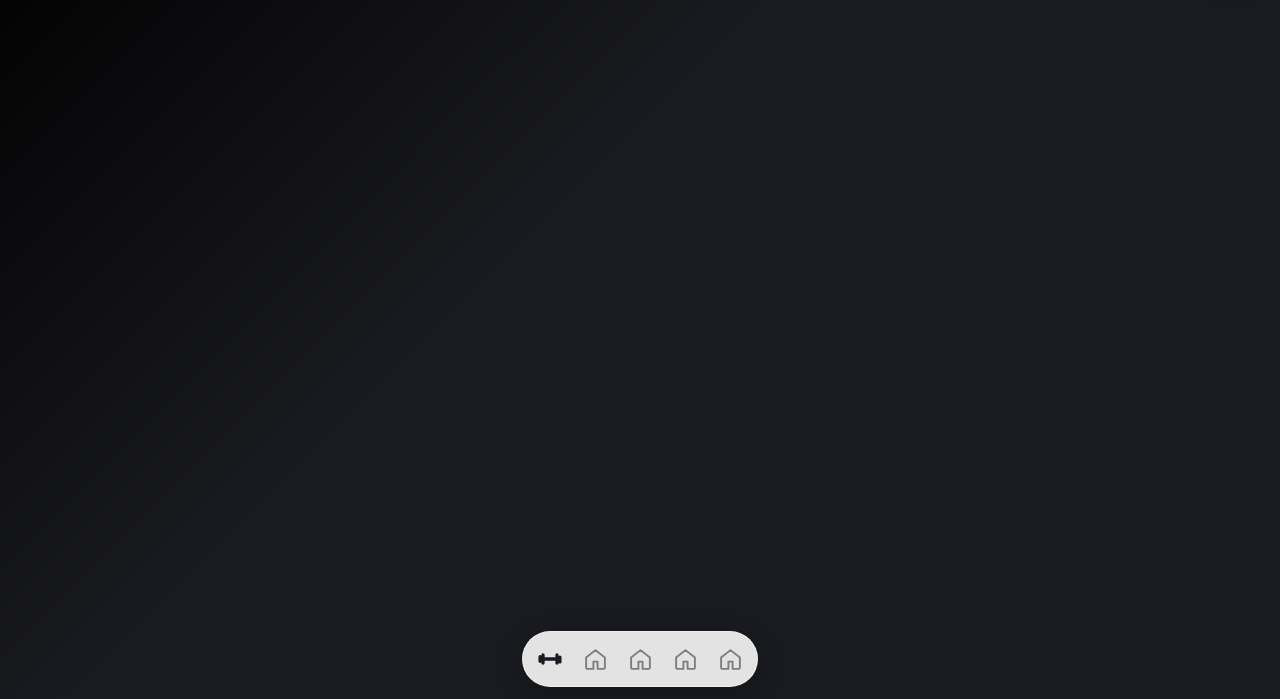
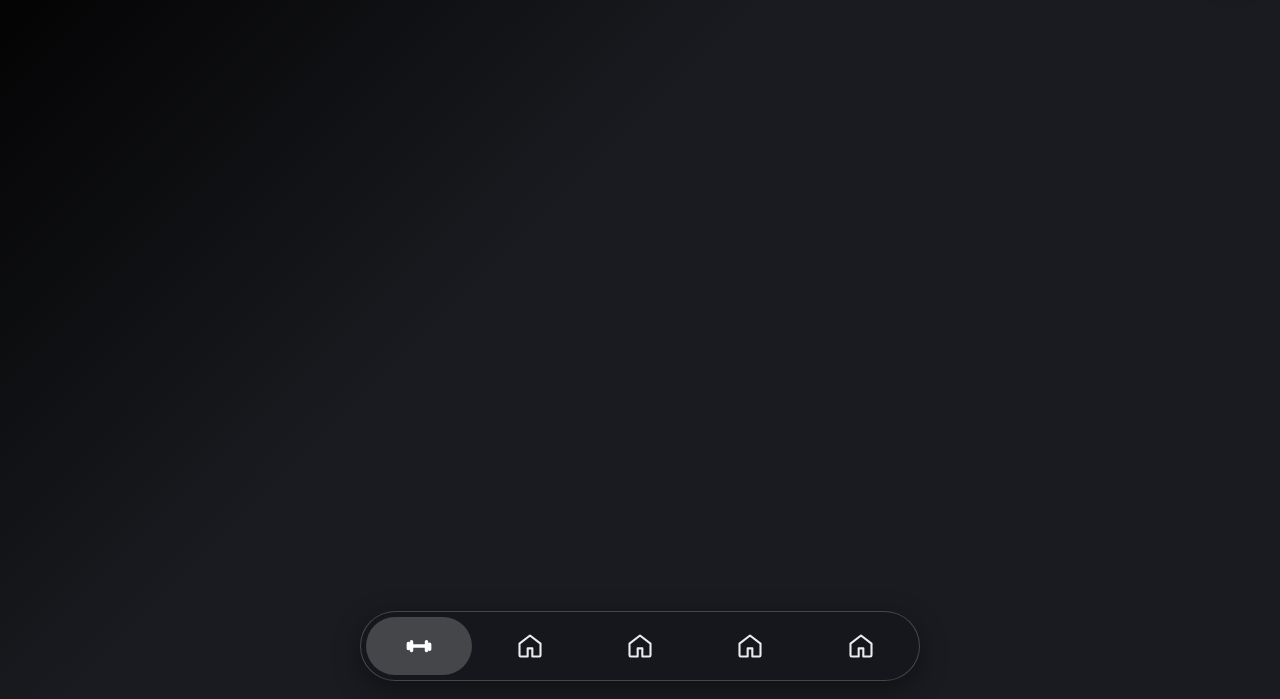
Before and after one commit to raphaellemairebeaudin-gif/monapp, a plain HTML site: page index.html in a window 1280 px wide. Shown: the part 101-800 px from the top of the page. Drawn offline with Linux system fonts and the light colour scheme.

Commit message:
Add files via upload

```diff
--- a/index.html
+++ b/index.html
@@ -101,68 +101,71 @@
         position: fixed;
         z-index: 1;
         right: 0;
-        bottom: 8px;
+        bottom: calc(12px - var(--safe-bottom));
         left: 0;
         display: flex;
         width: 100%;
-        height: 64px;
+        height: 78px;
         align-items: center;
         justify-content: center;
-        padding: 0 16px;
+        padding: 0 20px 4px;
         pointer-events: none;
       }
 
       .nav-pill {
         display: flex;
+        width: min(100%, 560px);
+        height: 70px;
         align-items: center;
-        justify-content: center;
-        gap: 5px;
-        padding: 7px;
-        border: 1px solid rgba(255, 255, 255, 0.45);
+        justify-content: space-between;
+        gap: 4px;
+        padding: 5px;
+        border: 1px solid rgba(255, 255, 255, 0.2);
         border-radius: 999px;
-        background: rgba(255, 255, 255, 0.88);
-        box-shadow: 0 8px 28px rgba(0, 0, 0, 0.24);
+        background: rgba(23, 24, 28, 0.86);
+        box-shadow: 0 8px 28px rgba(0, 0, 0, 0.4);
         -webkit-backdrop-filter: blur(24px) saturate(160%);
         backdrop-filter: blur(24px) saturate(160%);
         pointer-events: auto;
       }
 
       .nav-item {
-        display: grid;
-        width: 40px;
-        height: 40px;
+        display: flex;
+        min-width: 0;
+        height: 58px;
         padding: 0;
-        place-items: center;
-        flex: 0 0 40px;
+        align-items: center;
+        justify-content: center;
+        flex: 1 1 0;
         border: 0;
-        border-radius: 50%;
+        border-radius: 999px;
         background: transparent;
-        color: #55565b;
+        color: rgba(255, 255, 255, 0.92);
         -webkit-tap-highlight-color: transparent;
       }
 
       .nav-item[aria-current="page"] {
-        color: #1a1b20;
+        background: rgba(255, 255, 255, 0.2);
+        color: #fff;
       }
 
       .nav-item:disabled {
-        opacity: 0.72;
+        cursor: default;
       }
 
       .nav-item svg {
-        width: 25px;
-        height: 25px;
+        width: 28px;
+        height: 28px;
       }
 
       .nav-item[aria-current="page"] svg {
-        width: 28px;
-        height: 28px;
-        stroke-width: 2.8;
+        width: 30px;
+        height: 30px;
       }
 
       .nav-item:focus-visible {
-        outline: 2px solid #1a1b20;
-        outline-offset: 1px;
+        outline: 2px solid rgba(255, 255, 255, 0.9);
+        outline-offset: -2px;
       }
 
       .nav-item:disabled:focus-visible {
@@ -173,13 +176,11 @@
       @media (max-width: 360px) {
         .nav-pill {
           gap: 2px;
-          padding: 6px;
+          height: 64px;
         }
 
         .nav-item {
-          width: 38px;
-          height: 38px;
-          flex-basis: 38px;
+          height: 52px;
         }
       }
     </style>
--- a/sw.js
+++ b/sw.js
@@ -1,4 +1,4 @@
-const CACHE_NAME = "gym-app-v12";
+const CACHE_NAME = "gym-app-v13";
 const APP_SHELL = [
   "./",
   "./index.html",
```
